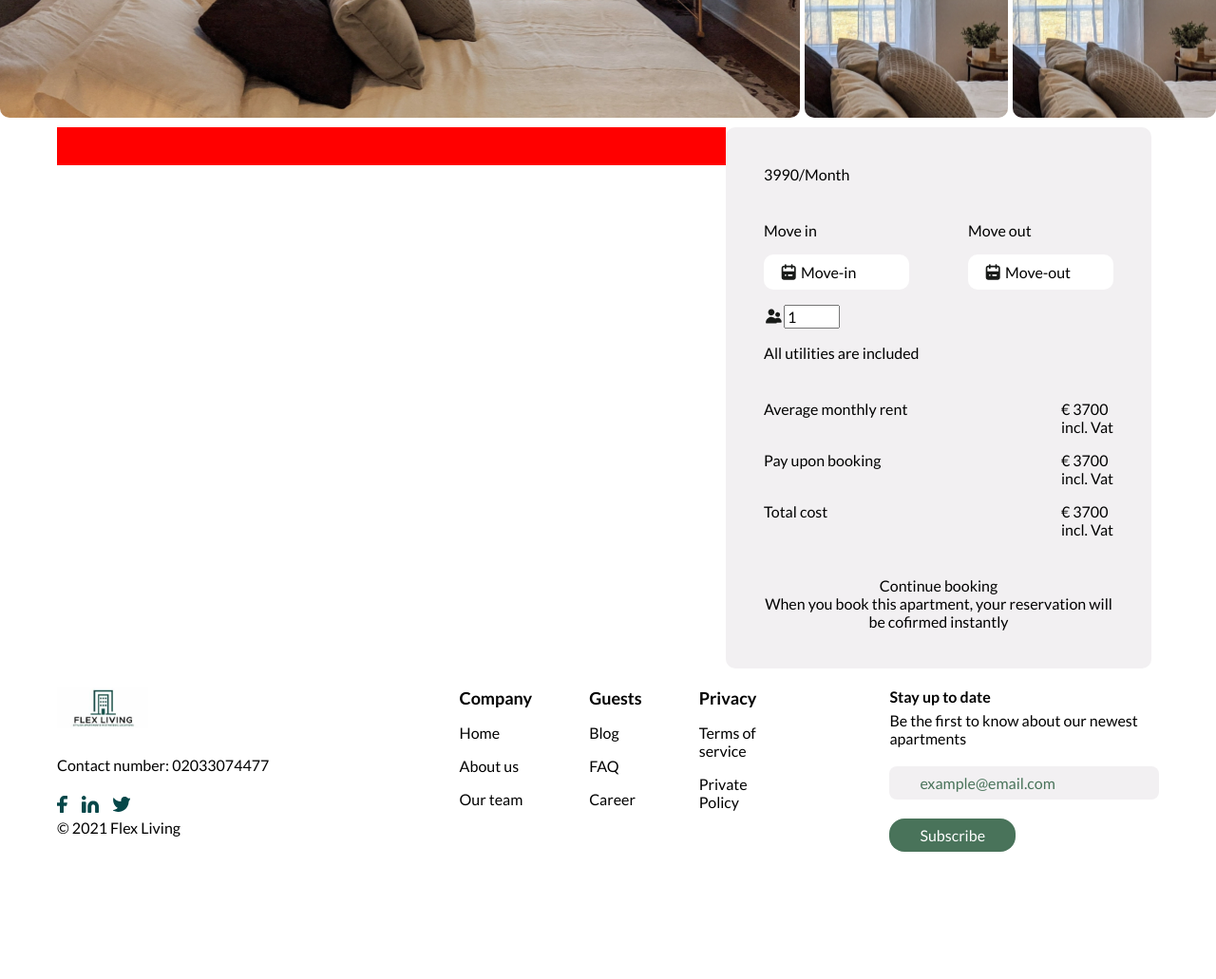
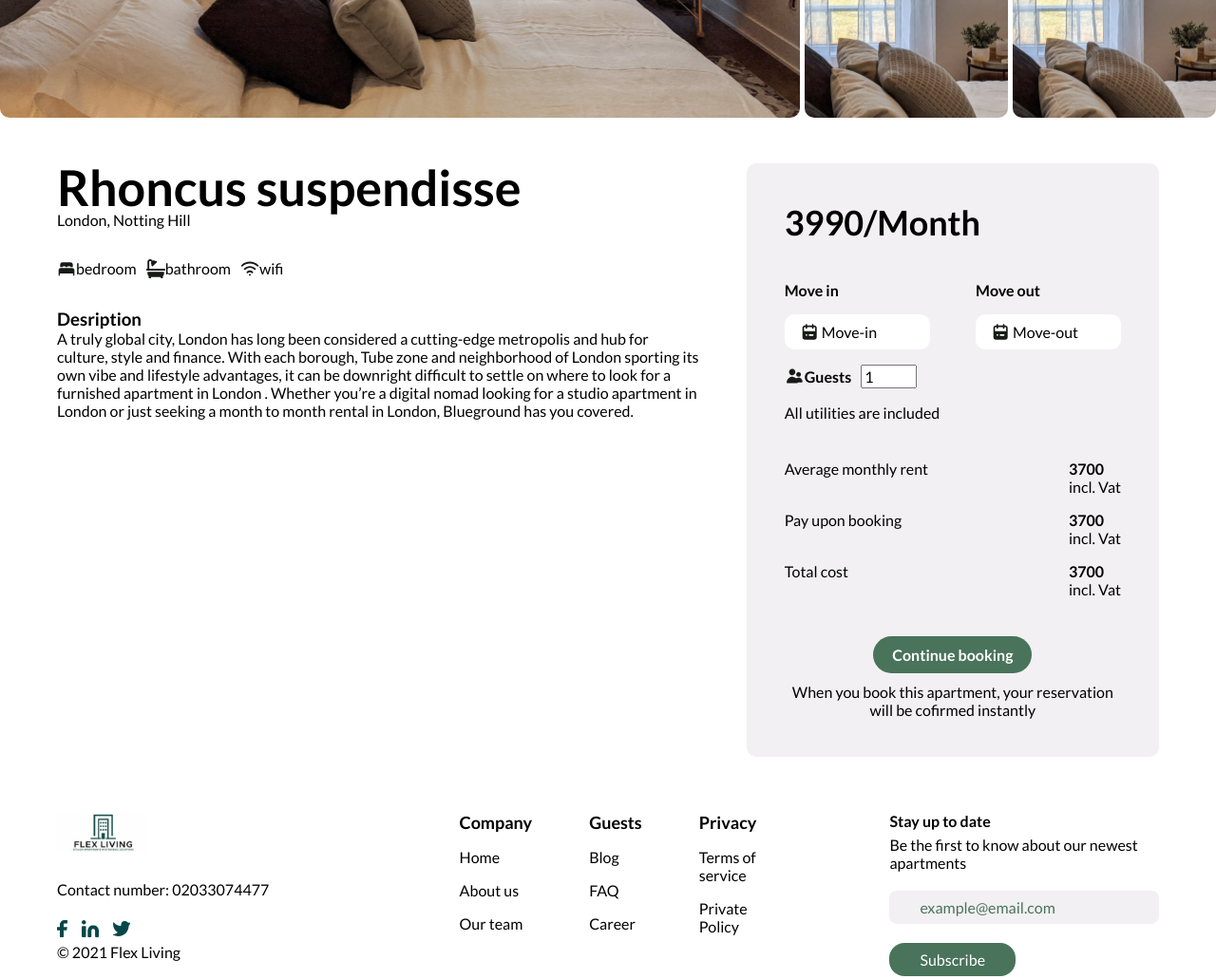
Before and after one commit to OlaseniGbenga/Flex-Living, a website with bundled scripts: page pages/houseDetails/houseDetails.html in a window 1280 px wide. Shown: the part 420-1451 px from the top of the page at 95% size. Before the commit the page ends 1327 px from the top, so only its background shows below. Built offline with nearby package versions, Linux system fonts and the light colour scheme; no server answers.

Commit message:
with houseDetails ui

```diff
--- a/pages/houseDetails/houseDetails.css
+++ b/pages/houseDetails/houseDetails.css
@@ -48,18 +48,30 @@
 }
 
 #section2 {
-  padding: 0.625rem 3.75rem;
+  padding: 3rem 3.75rem;
 }
 
 /* section 2 start */
 #section2 {
   display: flex;
+  gap: 3rem;
 }
 
 .house-info {
-  background-color: red;
-  height: 40px;
+
+display: flex;
+flex-direction: column;
+gap: 2rem;
   width: 55vw;
+}
+
+.house-info ul {
+  display: flex;
+  gap: 0.625rem;
+}
+
+.house-info li {
+  display: flex;
 }
 
 .booking-info {
@@ -70,6 +82,11 @@
   flex-direction: column;
   gap: 2.5rem;
   border-radius: 0.625rem;
+}
+
+#rent {
+  font-weight: 700;
+  font-size: 36px;
 }
 
 .booking-info-1,
@@ -132,6 +149,16 @@
   align-items: center;
   text-align: center;
 }
+
+.book a {
+  padding: 10px 20px;
+  background-color: var(--green);
+  border-radius: 20px;
+  font-weight: 700;
+  color: var(--white);
+  margin-bottom: 0.625rem;
+
+}
 /* section 2 end */
 
 @media (max-width: 1000px) {
@@ -182,8 +209,16 @@
   }
 }
 
-@media (max-width: 365px) {
+@media (max-width: 400px) {
   #section2 {
     padding: 0.625rem;
   }
+
+  .booking-info {
+
+    padding: 2.5rem 1rem;
+
+  }
+
+
 }
--- a/pages/houseDetails/houseDetails.html
+++ b/pages/houseDetails/houseDetails.html
@@ -31,13 +31,50 @@
     </section>
 
     <section id="section2">
-      <div class="house-info"></div>
+      <div class="house-info">
+        <div>
+          <h2>Rhoncus suspendisse</h2>
+          <p>London, Notting Hill</p>
+        </div>
+
+        <ul>
+          <li>
+            <img src="../../media/svg/bed.svg" alt="bedroom icon" />
+            <p>bedroom</p>
+          </li>
+          <li>
+            <img src="../../media/svg/bathroom.svg" alt="bathroom icon" />
+            <p>bathroom</p>
+          </li>
+          <li>
+            <img
+              style="width: 1.25rem"
+              src="../../media/svg/wifi.svg"
+              alt="wifi icon"
+            />
+            <p>wifi</p>
+          </li>
+        </ul>
+        <div>
+          <h3>Desription</h3>
+          <p>
+            A truly global city, London has long been considered a cutting-edge
+            metropolis and hub for culture, style and finance. With each
+            borough, Tube zone and neighborhood of London sporting its own vibe
+            and lifestyle advantages, it can be downright difficult to settle on
+            where to look for a furnished apartment in London . Whether you’re a
+            digital nomad looking for a studio apartment in London or just
+            seeking a month to month rental in London, Blueground has you
+            covered.
+          </p>
+        </div>
+      </div>
       <div class="booking-info">
-        <p>3990/Month</p>
+        <p id="rent">3990/Month</p>
         <div class="booking-info-1">
           <div class="stay-period">
             <div>
-              <p style="margin-bottom: 1rem">Move in</p>
+              <p style="margin-bottom: 1rem; font-weight: 700">Move in</p>
               <span class="move-in">
                 <img
                   src="../../media/svg/eva_calendar-fill.svg"
@@ -53,7 +90,7 @@
               </span>
             </div>
             <div>
-              <p style="margin-bottom: 1rem">Move out</p>
+              <p style="margin-bottom: 1rem; font-weight: 700">Move out</p>
               <span class="move-out">
                 <img
                   src="../../media/svg/eva_calendar-fill.svg"
@@ -72,6 +109,7 @@
 
           <span style="display: flex; align-items: center">
             <img src="../../media/svg/eva_people-fill.svg" alt="people icon" />
+            <p style="font-weight: 700; margin-right: 0.625rem">Guests</p>
             <input
               type="number"
               name="numberInput"
@@ -85,28 +123,34 @@
           <p>All utilities are included</p>
         </div>
 
-        <div  class="booking-info-2">
+        <div class="booking-info-2">
           <div class="average-rent">
             <p>Average monthly rent</p>
             <div>
-             <span style="display: flex;" > 	 <p>&#8364 3700</p></span>
-             <p>incl. Vat</p>
+              <span style="display: flex">
+                <p style="font-weight: 700">3700</p></span
+              >
+              <p>incl. Vat</p>
             </div>
           </div>
 
           <div class="average-rent">
             <p>Pay upon booking</p>
             <div>
-             <span style="display: flex;" > 	 <p>&#8364 3700</p></span>
-             <p>incl. Vat</p>
+              <span style="display: flex">
+                <p style="font-weight: 700">3700</p></span
+              >
+              <p>incl. Vat</p>
             </div>
           </div>
 
           <div class="average-rent">
             <p>Total cost</p>
             <div>
-             <span style="display: flex;" > 	 <p>&#8364 3700</p></span>
-             <p>incl. Vat</p>
+              <span style="display: flex">
+                <p style="font-weight: 700">3700</p></span
+              >
+              <p>incl. Vat</p>
             </div>
           </div>
         </div>
```
